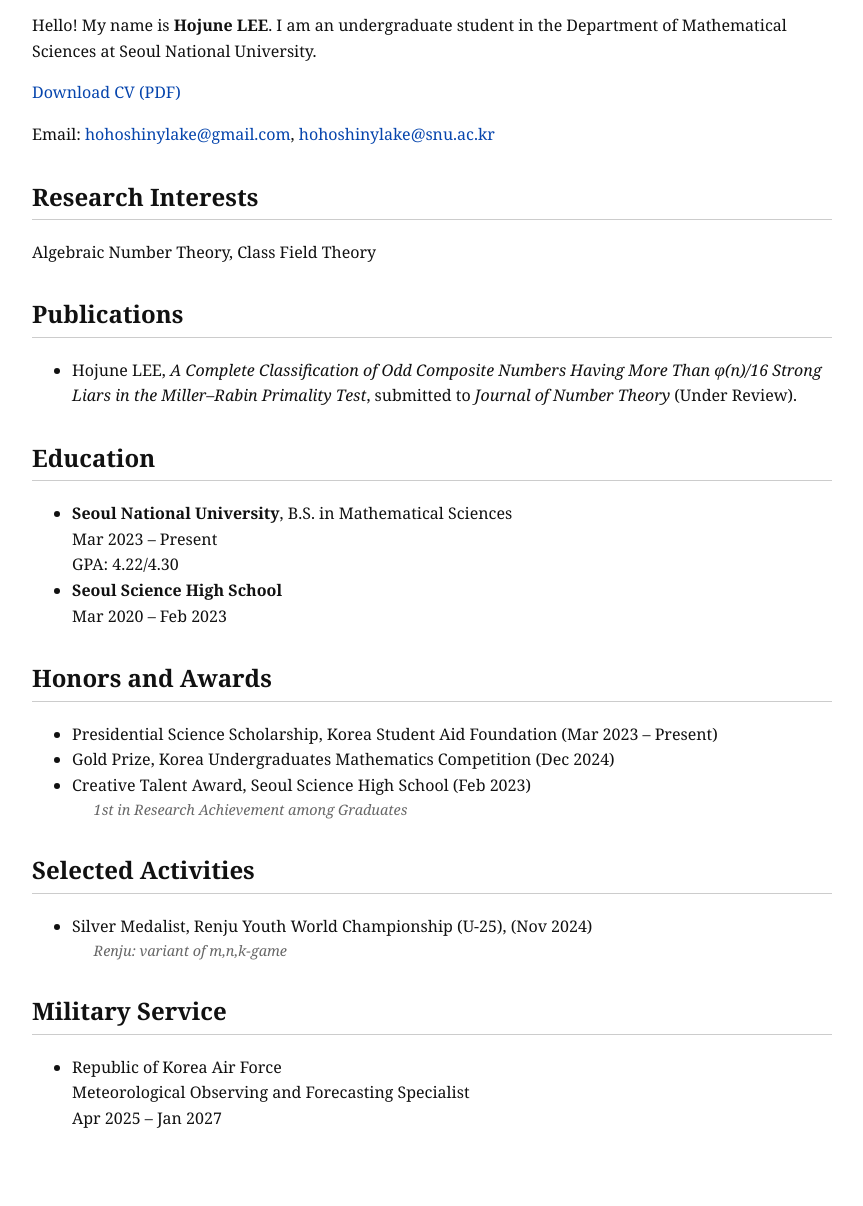
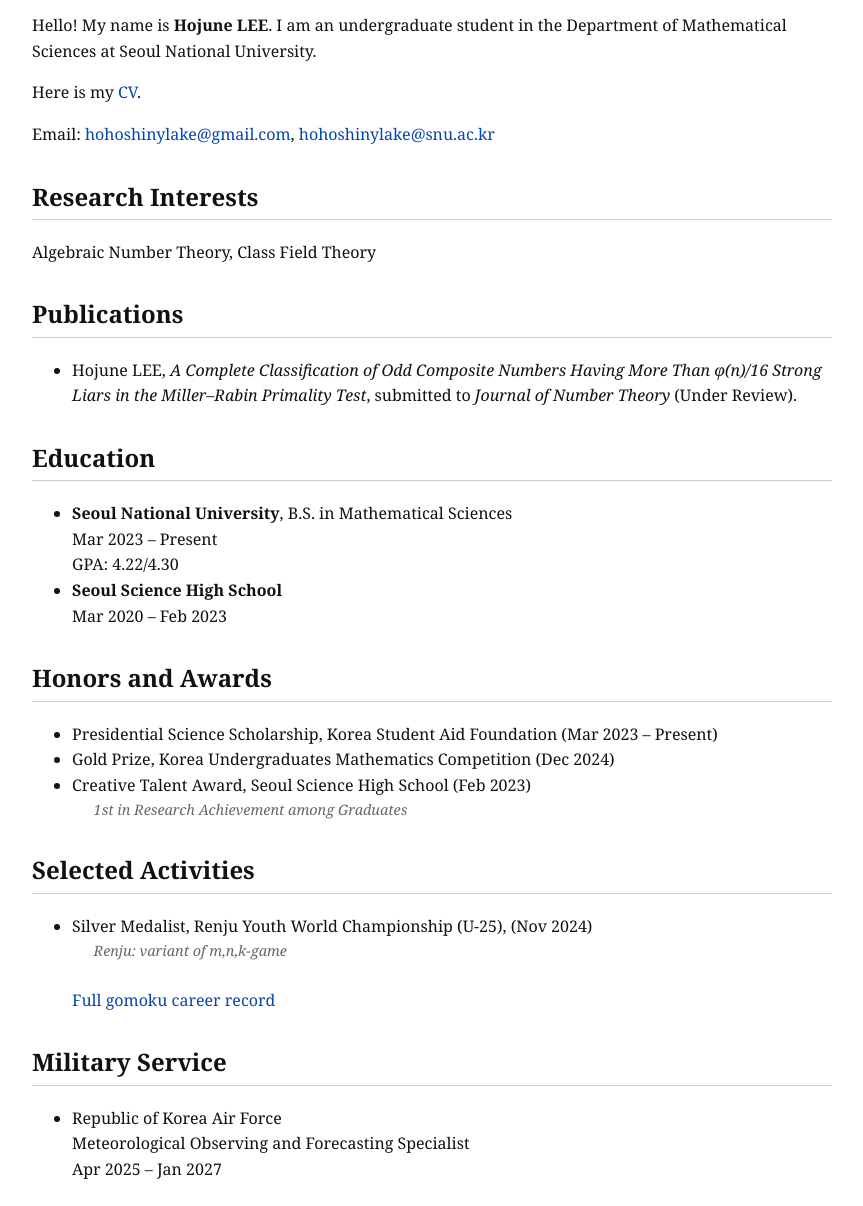
Before and after one commit to hojune1729/hojune1729.github.io, a plain HTML site: page index.html in a window 1280 px wide. Shown: the part 94-1300 px from the top of the page, without its empty margins (208-1071 px from the left). Before the commit the page ends 1265 px from the top, so only its background shows below. Drawn offline with Linux system fonts and the light colour scheme.

Commit message:
Update index.html

```diff
--- a/index.html
+++ b/index.html
@@ -44,7 +44,7 @@
 </p>
 
 <p>
-<a href="CV_260207.pdf" download>Download CV (PDF)</a>
+Here is my <a href="CV_260207.pdf" download>CV</a>.
 </p>
 
 <p>
@@ -94,7 +94,8 @@
 <ul>
     <li>
         Silver Medalist, Renju Youth World Championship (U-25), (Nov 2024)<br>
-        <em>Renju: variant of m,n,k-game</em>
+        <em>Renju: variant of m,n,k-game</em><br>
+        <a href="gomoku.html">Full gomoku career record</a>
     </li>
 </ul>
 
```
